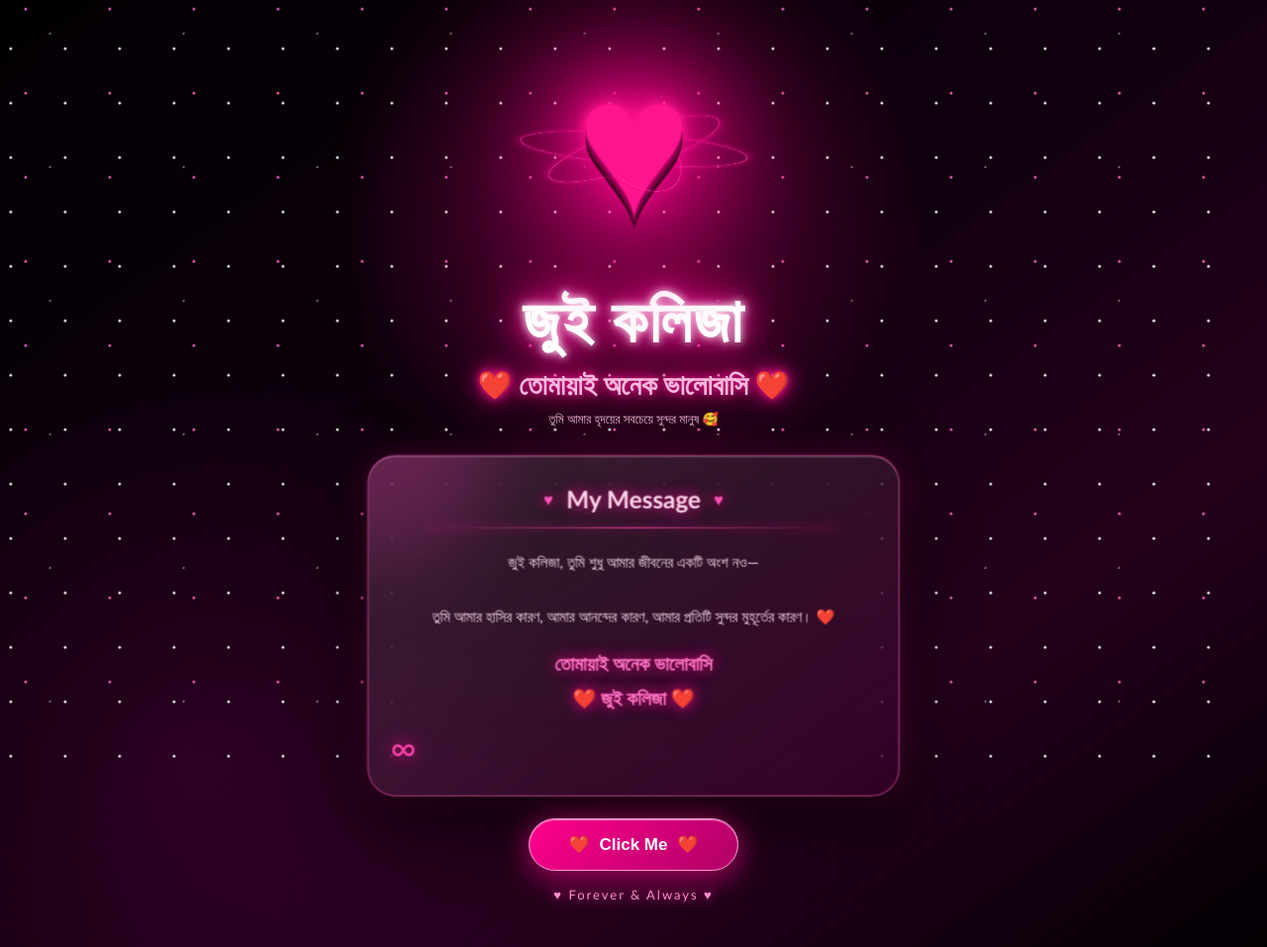
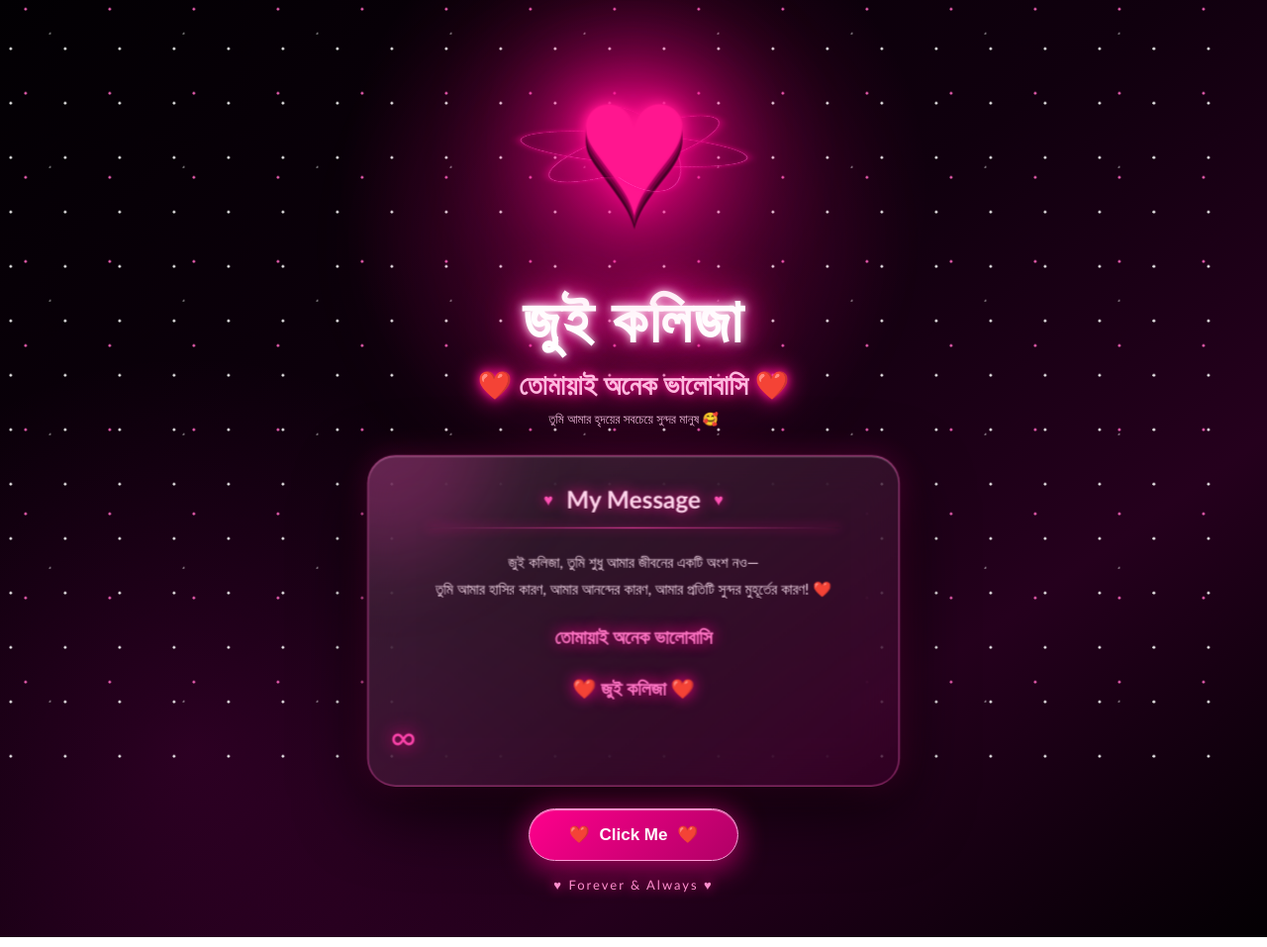
Before and after one commit to naimmaya/Jui-kolija-420, a plain HTML site: page index.html in a window 1280 px wide. Shown: the whole page at 99% size. Drawn offline with Linux system fonts and the light colour scheme.

Commit message:
Update index.html

```diff
--- a/index.html
+++ b/index.html
@@ -2,33 +2,40 @@
 <html lang="bn">
 <head>
   <meta charset="UTF-8">
-  <meta name="viewport" content="width=device-width, initial-scale=1.0">
+  <meta name="viewport"
+        content="width=device-width, initial-scale=1.0">
 
   <title>জুই কলিজা ❤️</title>
+
+  <link rel="preconnect" href="https://fonts.googleapis.com">
+  <link rel="preconnect" href="https://fonts.gstatic.com" crossorigin>
+
+  <link href="https://fonts.googleapis.com/css2?family=Noto+Sans+Bengali:wght@400;500;600;700;800&display=swap"
+        rel="stylesheet">
 
   <link rel="stylesheet" href="style.css">
 </head>
 
 <body>
 
-  <!-- 3D Background -->
+  <!-- Background -->
   <div class="space"></div>
-
-  <!-- Floating particles -->
-  <div class="particles"></div>
 
   <main class="scene">
 
-    <!-- 3D Heart -->
+    <!-- 3D HEART -->
     <section class="hero">
 
       <div class="heart-3d">
+
         <div class="heart-glow"></div>
-        <div class="heart-shape">♥</div>
 
         <div class="heart-ring ring-1"></div>
         <div class="heart-ring ring-2"></div>
         <div class="heart-ring ring-3"></div>
+
+        <div class="heart-shape">♥</div>
+
       </div>
 
       <h1>জুই কলিজা</h1>
@@ -37,14 +44,14 @@
         ❤️ তোমায়াই অনেক ভালোবাসি ❤️
       </div>
 
-      <p class="small-text">
+      <div class="small-text">
         তুমি আমার হৃদয়ের সবচেয়ে সুন্দর মানুষ 🥰
-      </p>
+      </div>
 
     </section>
 
 
-    <!-- Glass 3D Message Card -->
+    <!-- MESSAGE -->
     <section class="message-card">
 
       <div class="card-top">
@@ -56,18 +63,19 @@
       <div class="card-line"></div>
 
       <p>
-        জুই কলিজা, তুমি শুধু আমার জীবনের
-        একটি অংশ নও—
-        <br><br>
+        জুই কলিজা, তুমি শুধু আমার জীবনের একটি অংশ নও—
+      </p>
 
-        তুমি আমার হাসির কারণ,
-        আমার আনন্দের কারণ,
-        আমার প্রতিটি সুন্দর মুহূর্তের কারণ। ❤️
+      <p>
+        তুমি আমার হাসির কারণ, আমার আনন্দের কারণ,
+        আমার প্রতিটি সুন্দর মুহূর্তের কারণ! ❤️
       </p>
 
       <p class="special">
         তোমায়াই অনেক ভালোবাসি
-        <br>
+      </p>
+
+      <p class="special">
         ❤️ জুই কলিজা ❤️
       </p>
 
@@ -76,13 +84,12 @@
     </section>
 
 
-    <!-- Button -->
-    <button id="loveBtn" class="love-button">
+    <!-- BUTTON -->
+    <button class="love-button" id="loveBtn">
       <span>❤️</span>
       Click Me
       <span>❤️</span>
     </button>
-
 
     <div class="forever">
       ♥ Forever & Always ♥
@@ -91,8 +98,8 @@
   </main>
 
 
-  <!-- Click Popup -->
-  <div id="popup" class="popup">
+  <!-- POPUP -->
+  <div class="popup" id="popup">
 
     <div class="popup-heart">💗</div>
 
@@ -102,10 +109,13 @@
       তোমায়াই অনেক ভালোবাসি 🥰
     </p>
 
+    <p>
+      ❤️ Forever & Always ❤️
+    </p>
+
   </div>
 
 
-  <!-- JavaScript -->
   <script src="script.js"></script>
 
 </body>
```
